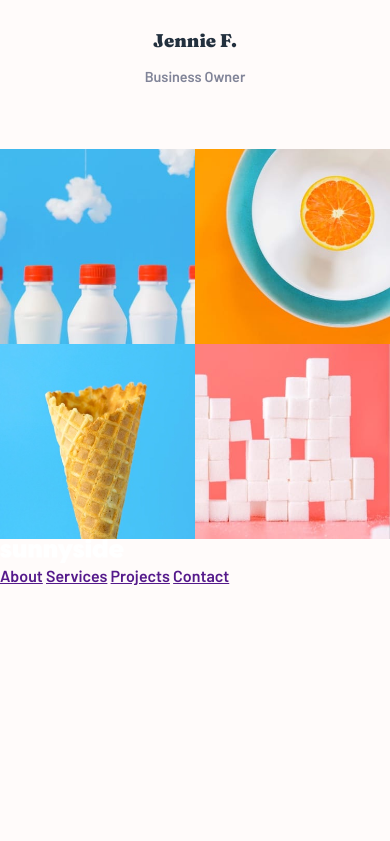
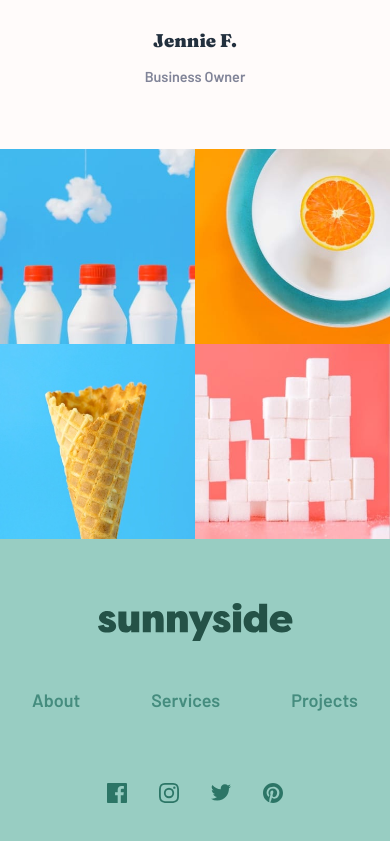
Before and after one commit to Kiwinicki/sunnyside-agency-landing-page, a plain HTML site: page index.html in a window 390 px wide. Shown: the part 4585-5426 px from the top of the page. Before the commit the page ends 5170 px from the top, so only its background shows below. Drawn offline with Linux system fonts and the light colour scheme.

Commit message:
mobile layout finished

```diff
--- a/index.html
+++ b/index.html
@@ -114,17 +114,46 @@
 		</div>
 	</main>
 	<footer class="site-footer">
-		<img src="./images/logo.svg" alt="Sunnyside logo">
-		<nav>
-			<a href="">About</a>
-			<a href="">Services</a>
-			<a href="">Projects</a>
-			<a href="">Contact</a>
+		<img src="./images/logo.svg" alt="Sunnyside logo" class="site-footer__logo">
+		<nav class="site-footer__nav">
+			<ul class="site-footer__list--pages">
+				<li class="site-footer__list-item">
+					<a href="#" class="site-footer__link">About</a>
+				</li>
+				<li class="site-footer__list-item">
+					<a href="#" class="site-footer__link">Services</a>
+				</li>
+				<li class="site-footer__list-item">
+					<a href="#" class="site-footer__link">Projects</a>
+				</li>
+			</ul>
+			<ul class="site-footer__list--social-media">
+				<li class="site-footer__list-item">
+					<a href="#" class="site-footer__link">
+						<img src="./images/icon-facebook.svg" alt="facebook icon">
+					</a>
+				</li>
+				<li class="site-footer__list-item">
+					<a href="#" class="site-footer__link">
+						<img src="./images/icon-instagram.svg" alt="instagram icon">
+					</a>
+				</li>
+				<li class="site-footer__list-item">
+					<a href="#" class="site-footer__link">
+						<img src="./images/icon-twitter.svg" alt="twitter icon">
+					</a>
+				</li>
+				<li class="site-footer__list-item">
+					<a href="#" class="site-footer__link">
+						<img src="./images/icon-pinterest.svg" alt="pinterest icon">
+					</a>
+				</li>
+			</ul>
 		</nav>
 	</footer>
 	<!-- <div class="attribution">
 		Challenge by <a href="https://www.frontendmentor.io?ref=challenge" target="_blank">Frontend Mentor</a>.
-		Coded by <a href="#">Your Name Here</a>.
+		Coded by <a href="#">Kiwinicki</a>.
 	</div> -->
 </body>
 
--- a/style.scss
+++ b/style.scss
@@ -6,6 +6,8 @@
 $soft-red: hsl(7, 99%, 70%);
 $yellow: hsl(51, 100%, 49%);
 $dark-desaturated-cyan: hsl(167, 40%, 24%);
+$svg-color-filter: invert(77%) sepia(60%) saturate(351%) hue-rotate(116deg)
+	contrast(92%); // from white to dark-desaturated-cyan
 $dark-blue: hsl(198, 62%, 26%);
 $dark-moderate-blue: hsl(168, 34%, 41%);
 // neutral colors
@@ -237,6 +239,47 @@ body {
 	}
 }
 
+.site-footer {
+	background-color: adjust-color(
+		$color: $dark-moderate-blue,
+		$lightness: 29%
+	); // almost equal to #91d3c5
+	display: flex;
+	flex-direction: column;
+	align-items: center;
+	padding: 4rem 2rem;
+	&__logo {
+		filter: $svg-color-filter;
+		width: 50vw;
+		margin-bottom: 3rem;
+	}
+	&__nav {
+		width: 100%;
+	}
+	&__list {
+		width: 100%;
+		list-style-type: none;
+		display: flex;
+		&--pages {
+			@extend .site-footer__list;
+			justify-content: space-between;
+			margin-bottom: 4.5rem;
+		}
+		&--social-media {
+			@extend .site-footer__list;
+			justify-content: center;
+		}
+	}
+	&__list-item:not(:last-of-type) {
+		margin-right: 2rem;
+	}
+	&__link {
+		color: $dark-moderate-blue;
+		text-decoration: none;
+		font-size: 18px;
+	}
+}
+
 @media only screen and (min-width: 600px) {
 	.section-main {
 		// background: url('./images/desktop/image-header.jpg');
```
Also changed, not shown: style.css, 1 other file.
